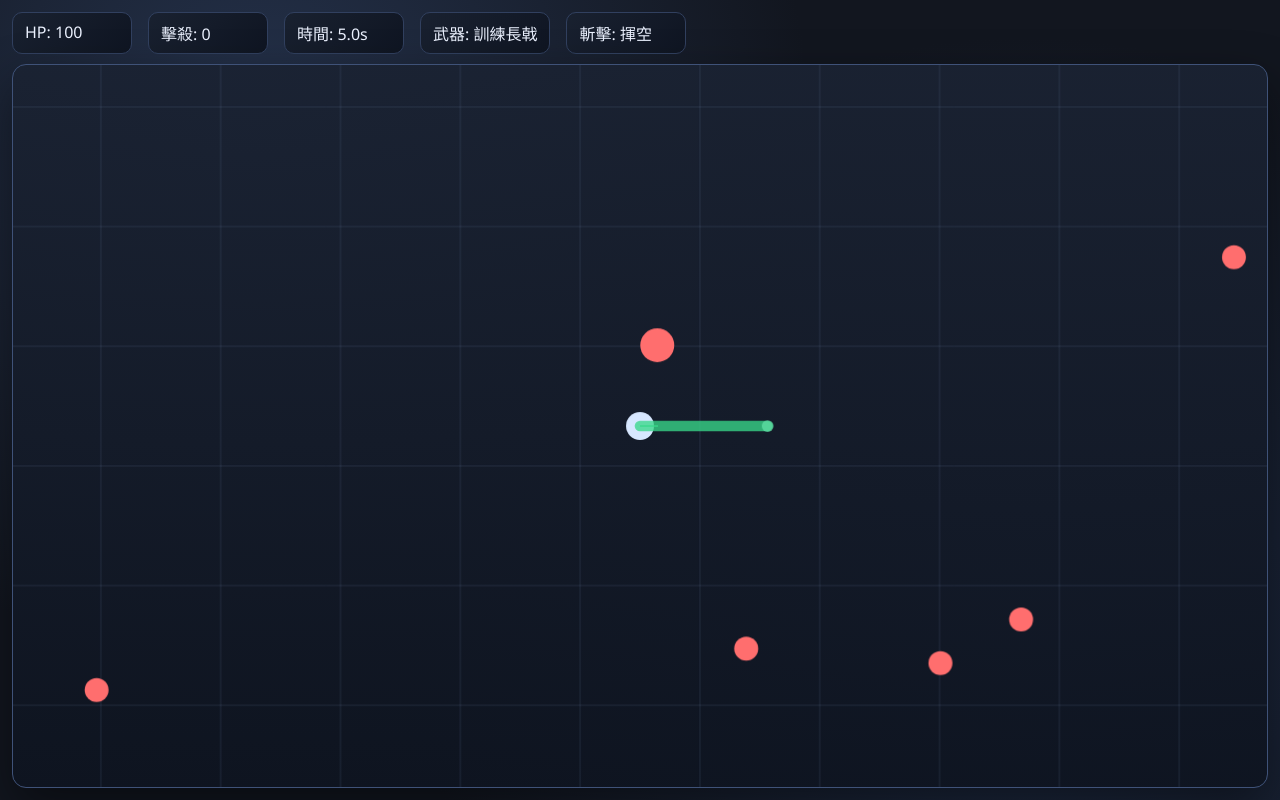
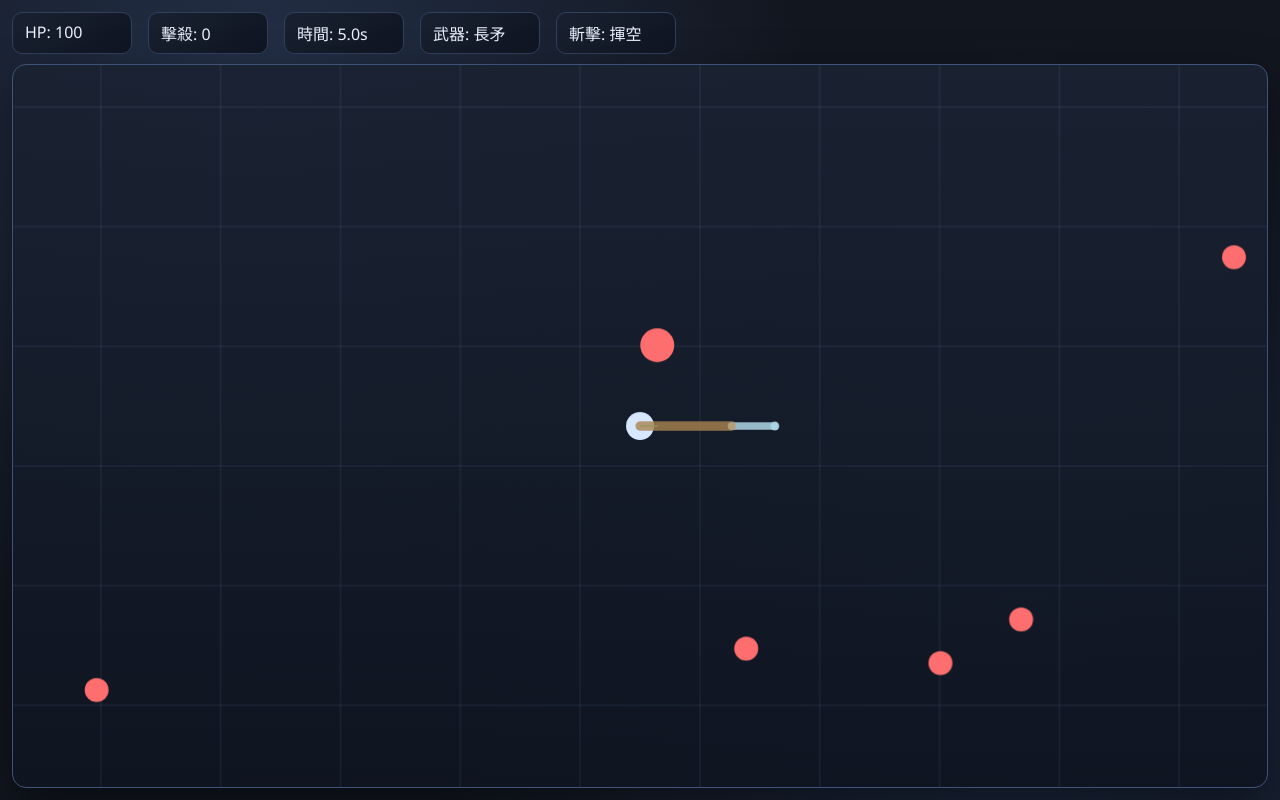
Before and after one commit to cwen0224/danmaku-io, a plain HTML site: page index.html in a window 1280 px wide. Drawn offline with Linux system fonts and the light colour scheme.

Commit message:
feat(weapon): switch to spear and split blade/shaft hitbox colors

```diff
--- a/game.js
+++ b/game.js
@@ -41,15 +41,15 @@ const CONFIG = {
     cameraLerp: 12
   },
   weapon: {
-    name: "訓練長戟",
-    length: 8.2,
-    weight: 6.4,
-    center: 6.0,
-    headSharpness: 9.0,
-    shaftSharpness: 1.8,
-    baseDamage: 22,
-    baseKnockback: 95,
-    baseCooldown: 0.3,
+    name: "長矛",
+    length: 9.0,
+    weight: 5.2,
+    center: 5.6,
+    headSharpness: 9.4,
+    shaftSharpness: 1.2,
+    baseDamage: 20,
+    baseKnockback: 110,
+    baseCooldown: 0.27,
     bleedChanceBase: 0.16,
     bleedDpsBase: 7,
     bleedDuration: 2.6,
@@ -497,9 +497,14 @@ function drawWeaponHitbox() {
   const slash = state.activeSlash;
   const idleReady = clamp(state.slashTimer / runtime.cooldown, 0, 1);
   const angle = slash ? slash.currentAngle : player.facing;
+  const headStartDistance = runtime.range * CONFIG.slash.headHitThreshold;
+  const headStartX = player.x + Math.cos(angle) * headStartDistance;
+  const headStartY = player.y + Math.sin(angle) * headStartDistance;
   const tipX = player.x + Math.cos(angle) * runtime.range;
   const tipY = player.y + Math.sin(angle) * runtime.range;
   const coreWidth = slash ? CONFIG.slash.hitboxRadius * 1.9 : 7 + idleReady * 4;
+  const shaftColor = slash ? "rgba(209, 168, 112, 0.96)" : "rgba(170, 132, 82, 0.8)";
+  const bladeColor = slash ? "rgba(225, 248, 255, 0.98)" : "rgba(166, 205, 220, 0.9)";
 
   if (slash) {
     ctx.beginPath();
@@ -519,15 +524,28 @@ function drawWeaponHitbox() {
 
   ctx.beginPath();
   ctx.moveTo(player.x, player.y);
-  ctx.lineTo(tipX, tipY);
-  ctx.strokeStyle = slash ? "rgba(131, 255, 200, 0.95)" : `rgba(57, 217, 138, ${(0.5 + idleReady * 0.3).toFixed(3)})`;
+  ctx.lineTo(headStartX, headStartY);
+  ctx.strokeStyle = shaftColor;
   ctx.lineWidth = coreWidth;
   ctx.lineCap = "round";
   ctx.stroke();
 
   ctx.beginPath();
-  ctx.arc(tipX, tipY, coreWidth * 0.55, 0, Math.PI * 2);
-  ctx.fillStyle = slash ? "rgba(200, 255, 225, 0.92)" : "rgba(100, 230, 170, 0.7)";
+  ctx.moveTo(headStartX, headStartY);
+  ctx.lineTo(tipX, tipY);
+  ctx.strokeStyle = bladeColor;
+  ctx.lineWidth = coreWidth * 0.82;
+  ctx.lineCap = "round";
+  ctx.stroke();
+
+  ctx.beginPath();
+  ctx.arc(headStartX, headStartY, coreWidth * 0.44, 0, Math.PI * 2);
+  ctx.fillStyle = slash ? "rgba(235, 210, 166, 0.9)" : "rgba(184, 147, 96, 0.75)";
+  ctx.fill();
+
+  ctx.beginPath();
+  ctx.arc(tipX, tipY, coreWidth * 0.48, 0, Math.PI * 2);
+  ctx.fillStyle = slash ? "rgba(244, 251, 255, 0.95)" : "rgba(176, 216, 230, 0.85)";
   ctx.fill();
 }
 
--- a/index.html
+++ b/index.html
@@ -12,7 +12,7 @@
       <div class="hud-item">HP: <span id="hp">100</span></div>
       <div class="hud-item">擊殺: <span id="kills">0</span></div>
       <div class="hud-item">時間: <span id="time">0.0</span>s</div>
-      <div class="hud-item">武器: <span id="weapon">訓練長戟</span></div>
+      <div class="hud-item">武器: <span id="weapon">長矛</span></div>
       <div class="hud-item">斬擊: <span id="slash-mode">待命</span></div>
     </header>
 
```
